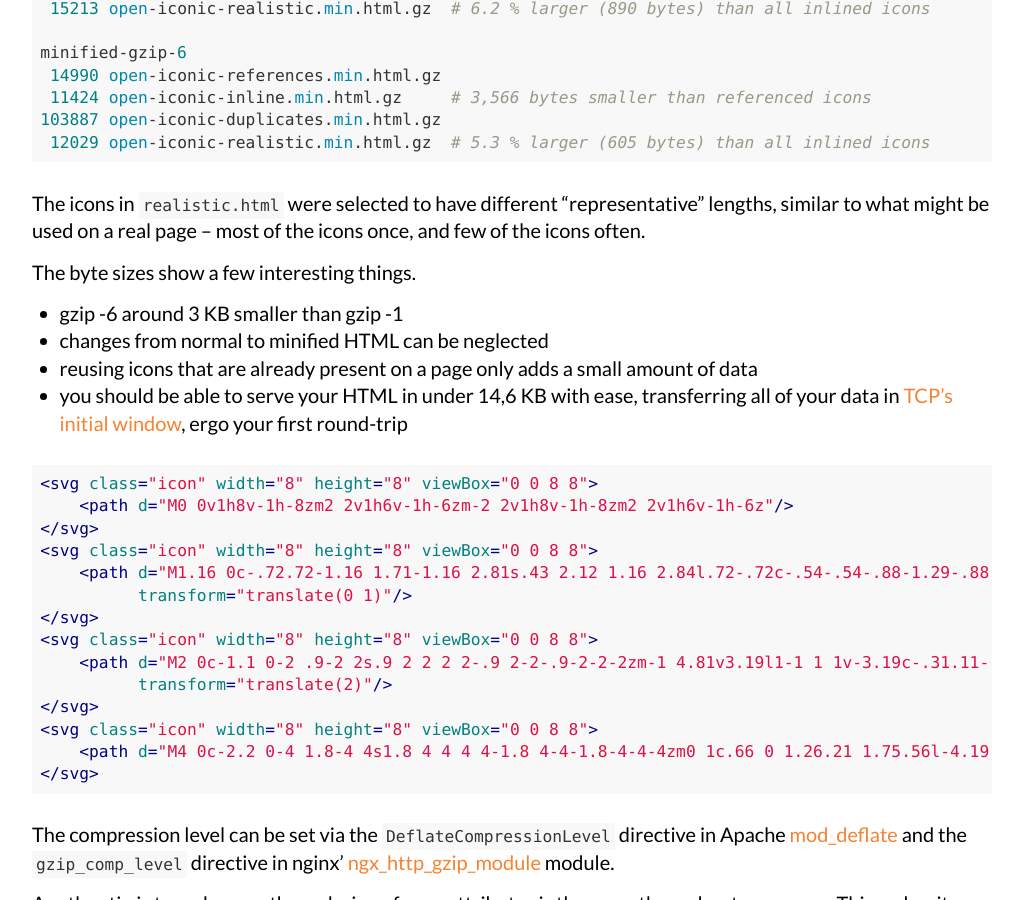
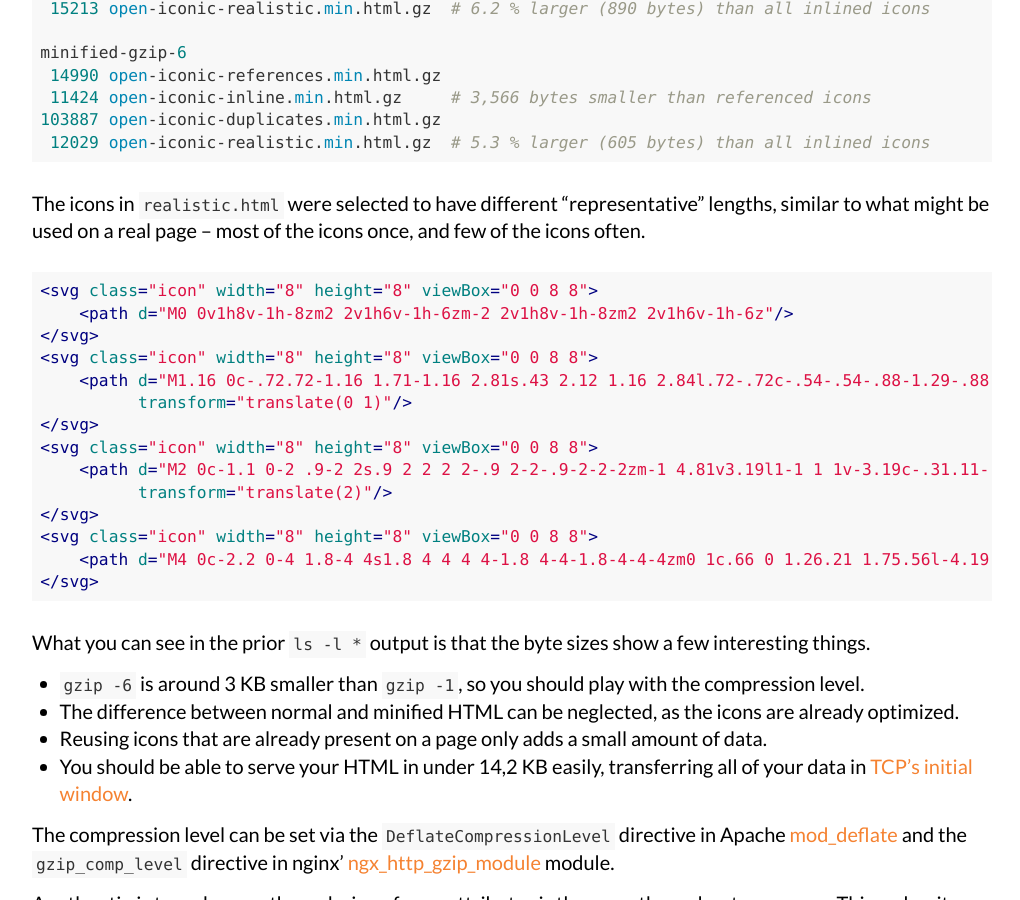
Before and after one commit to Lorti/manu.ninja, a Jekyll site: the page built from _posts/2016-08-28-inline-svg-how-i-learned-to-stop-worrying-and-love-gzip.md, in a window 1280 px wide and 900 px high, scrolled down 2946 px. Shown: the whole window, without its empty margins (128-1148 px from the left). Built offline with Jekyll 4.4.1, drawn with Linux system fonts in a browser that asks for light colours; nearby versions of some CDN libraries; comment, search, counter and statistics services are not loaded; some of the changed lines change nothing that is shown; some of the changed text lies outside the part shown.

Commit message:
main part done

```diff
--- a/_posts/2016-08-17-inline-svg-how-i-learned-to-stop-worrying-and-love-gzip.md
+++ b/_posts/2016-08-28-inline-svg-how-i-learned-to-stop-worrying-and-love-gzip.md
@@ -1,7 +1,7 @@
 ---
 layout: post
 title:  Inline SVG – How I Learned to Stop Worrying and Love gzip
-date:   2016-08-17
+date:   2016-08-28
 categories: coding
 sharing: true
 ---
@@ -11,11 +11,6 @@ What If I told you, that you can inline all of your SVG icons and stop worrying
 The web community has switched from [sprite sheets](http://alistapart.com/article/sprites) to [icon fonts](https://24ways.org/2011/displaying-icons-with-fonts-and-data-attributes) to [SVG icon systems](https://24ways.org/2014/an-overview-of-svg-sprite-creation-techniques/) all in only ten years. We have done this for the sake of user experience, while sometimes putting developer happiness aside and maybe over-engineering the basic task of displaying an image.
 
 While using SVG icons has many benefits -- like them being small, flexible and sharp -- we still have to deal with annoyances and browser inconsistencies and depend on authoring/build pipelines of various complexity. What are the implementation options and the problems you might have already encountered?
-
-<!--
-## Implementation options and their shortcomings
-> There's always a catch.
--->
 
 * `<img>`{:.html} and `<picture>`{:.html} do not let you manipulate your icons.
 
@@ -104,13 +99,6 @@ minified-gzip-6
 
 The icons in `realistic.html`{:.bash} were selected to have different "representative" lengths, similar to what might be used on a real page – most of the icons once, and few of the icons often.
 
-The byte sizes show a few interesting things.
-
-* gzip -6 around 3 KB smaller than gzip -1
-* changes from normal to minified HTML can be neglected
-* reusing icons that are already present on a page only adds a small amount of data
-* you should be able to serve your HTML in under 14,6 KB with ease, transferring all of your data in [TCP's initial window](https://tools.ietf.org/html/rfc6928), ergo your first round-trip
-
 ~~~ html
 <svg class="icon" width="8" height="8" viewBox="0 0 8 8">
     <path d="M0 0v1h8v-1h-8zm2 2v1h6v-1h-6zm-2 2v1h8v-1h-8zm2 2v1h6v-1h-6z"/>
@@ -128,7 +116,14 @@ The byte sizes show a few interesting things.
 </svg>
 ~~~
 
-The compression level can be set via the `DeflateCompressionLevel` directive in Apache [mod_deflate](http://httpd.apache.org/docs/current/mod/mod_deflate.html) and the `gzip_comp_level` directive in nginx' [ngx_http_gzip_module](http://nginx.org/en/docs/http/ngx_http_gzip_module.html) module.
+What you can see in the prior `ls -l *`{:.bash} output is that the byte sizes show a few interesting things.
+
+* `gzip -6`{:.bash} is around 3 KB smaller than `gzip -1`{:.bash}, so you should play with the compression level.
+* The difference between normal and minified HTML can be neglected, as the icons are already optimized.
+* Reusing icons that are already present on a page only adds a small amount of data.
+* You should be able to serve your HTML in under 14,2 KB easily, transferring all of your data in [TCP's initial window](https://tools.ietf.org/html/rfc6928).
+
+The compression level can be set via the `DeflateCompressionLevel`{:.bash} directive in Apache [mod_deflate](http://httpd.apache.org/docs/current/mod/mod_deflate.html) and the `gzip_comp_level`{:.bash} directive in nginx' [ngx_http_gzip_module](http://nginx.org/en/docs/http/ngx_http_gzip_module.html) module.
 
 Another tip is to make sure the ordering of your attributes is the same throughout your page. This makes it easier for gzip to repeat the string by reducing the entropy in your data.
 
```
